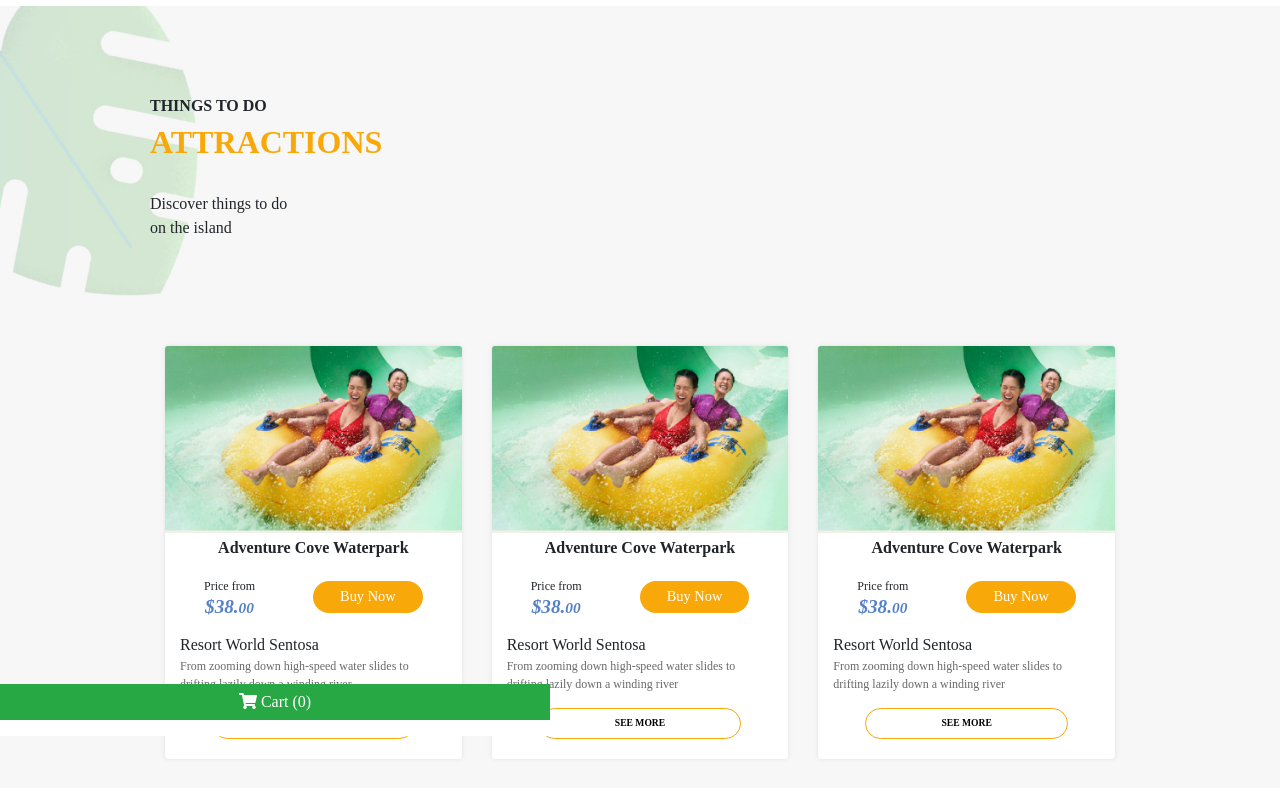
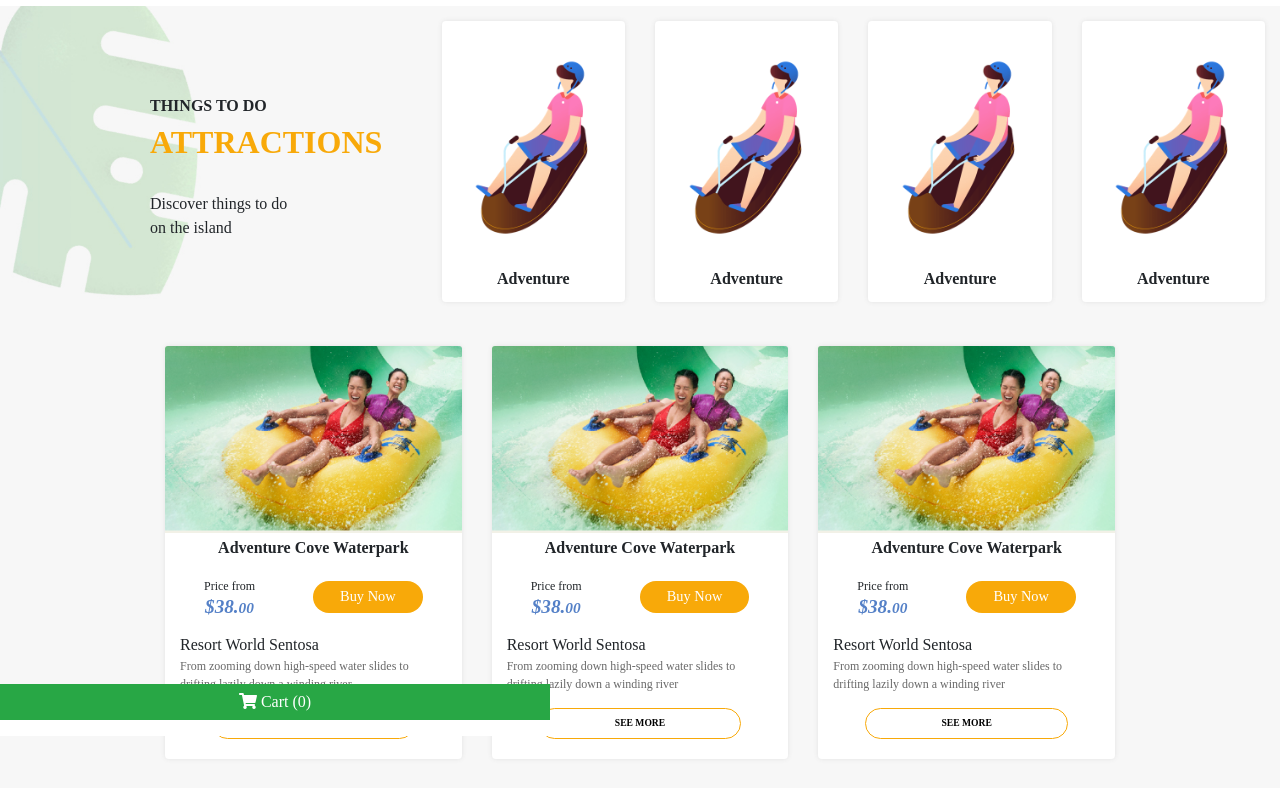
Before and after one commit to archit1508/nus-cs4249-sentosa, a PHP site: page / in a window 1280 px wide. Shown: the part 64-852 px from the top of the page. Run offline with PHP 8.4, Linux system fonts and the light colour scheme; some libraries are stand-ins or nearby versions.

Commit message:
add sentosa header cards

```diff
--- a/css/style.css
+++ b/css/style.css
@@ -38,6 +38,9 @@
 }
 .con2-col1{
 	padding: 90px 30px 60px 150px;
+}
+.con2-col2{
+	margin-top: 15px;
 }
 .con3{
 	margin-bottom: 60px;
@@ -178,6 +181,9 @@
 	padding: 5px 10px;
 }
 /*cards*/
+.headerCardImg{
+	width: 120px;
+}
 .card-deck{
 	padding: 30px 150px;
 }
--- a/index.html
+++ b/index.html
@@ -176,7 +176,50 @@
           <h2 style="font-weight: bolder;color:#f8a909;margin-bottom:30px">ATTRACTIONS</h2>
           <p style="width: 150px;">Discover things to do on the island</p>
         </div>
-        <div class="col-sm-8"></div>
+        <div class="col-sm-8 con2-col2">
+          <div class="row row-cols-md-4">
+            <div class="col">
+              <div class="card headerCard">
+                <div class="card-body headerCardBody">
+                  <center>
+                    <img src="img/hc1.png" class="headerCardImg" />
+                    <h6 style="font-weight:bold">Adventure</h6>
+                  </center>
+                </div>
+              </div>
+            </div>
+            <div class="col">
+              <div class="card headerCard">
+                <div class="card-body headerCardBody">
+                  <center>
+                    <img src="img/hc1.png" class="headerCardImg" />
+                    <h6 style="font-weight:bold">Adventure</h6>
+                  </center>
+                </div>
+              </div>
+            </div>
+            <div class="col">
+              <div class="card headerCard">
+                <div class="card-body headerCardBody">
+                  <center>
+                    <img src="img/hc1.png" class="headerCardImg" />
+                    <h6 style="font-weight:bold">Adventure</h6>
+                  </center>
+                </div>
+              </div>
+            </div>
+            <div class="col">
+              <div class="card headerCard">
+                <div class="card-body headerCardBody">
+                  <center>
+                    <img src="img/hc1.png" class="headerCardImg" />
+                    <h6 style="font-weight:bold">Adventure</h6>
+                  </center>
+                </div>
+              </div>
+            </div>
+          </div>
+        </div>
       </div>
     </div>
 
```
Also changed, not shown: img/hc1.png (added).
